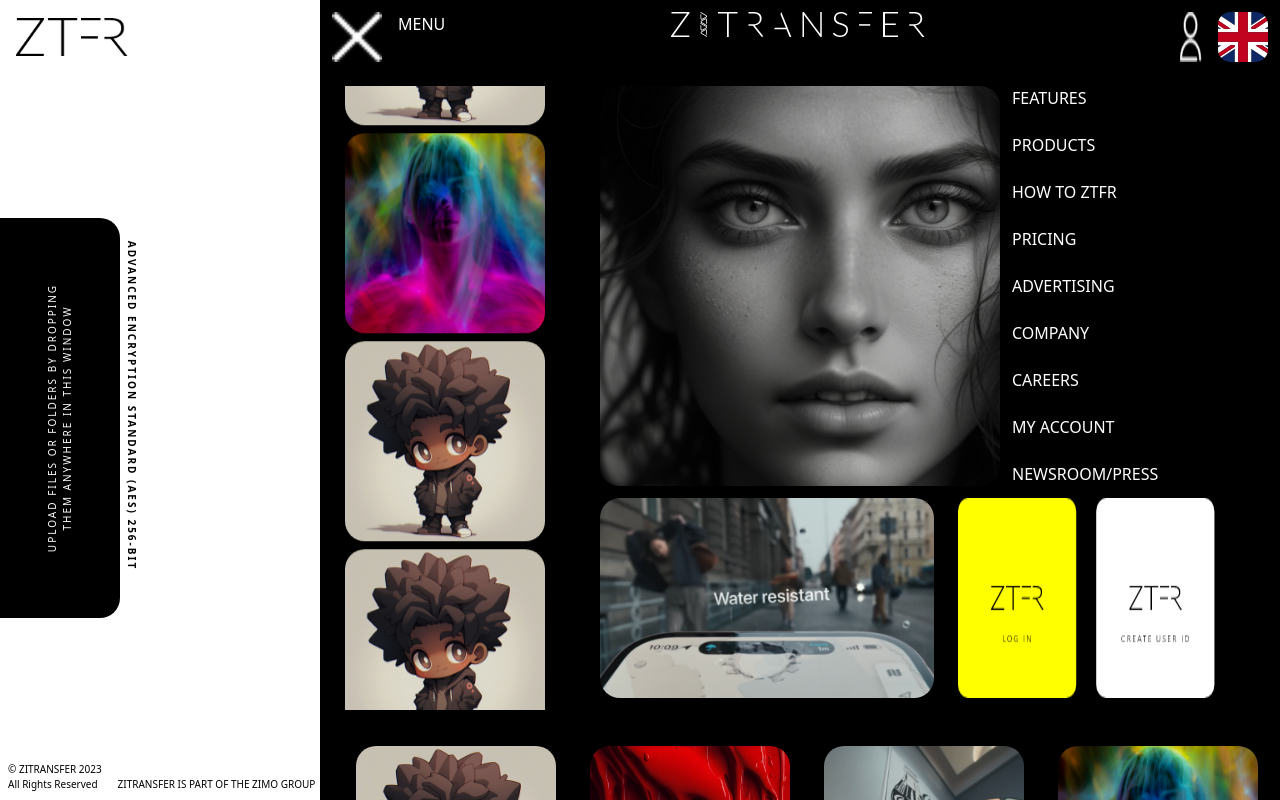
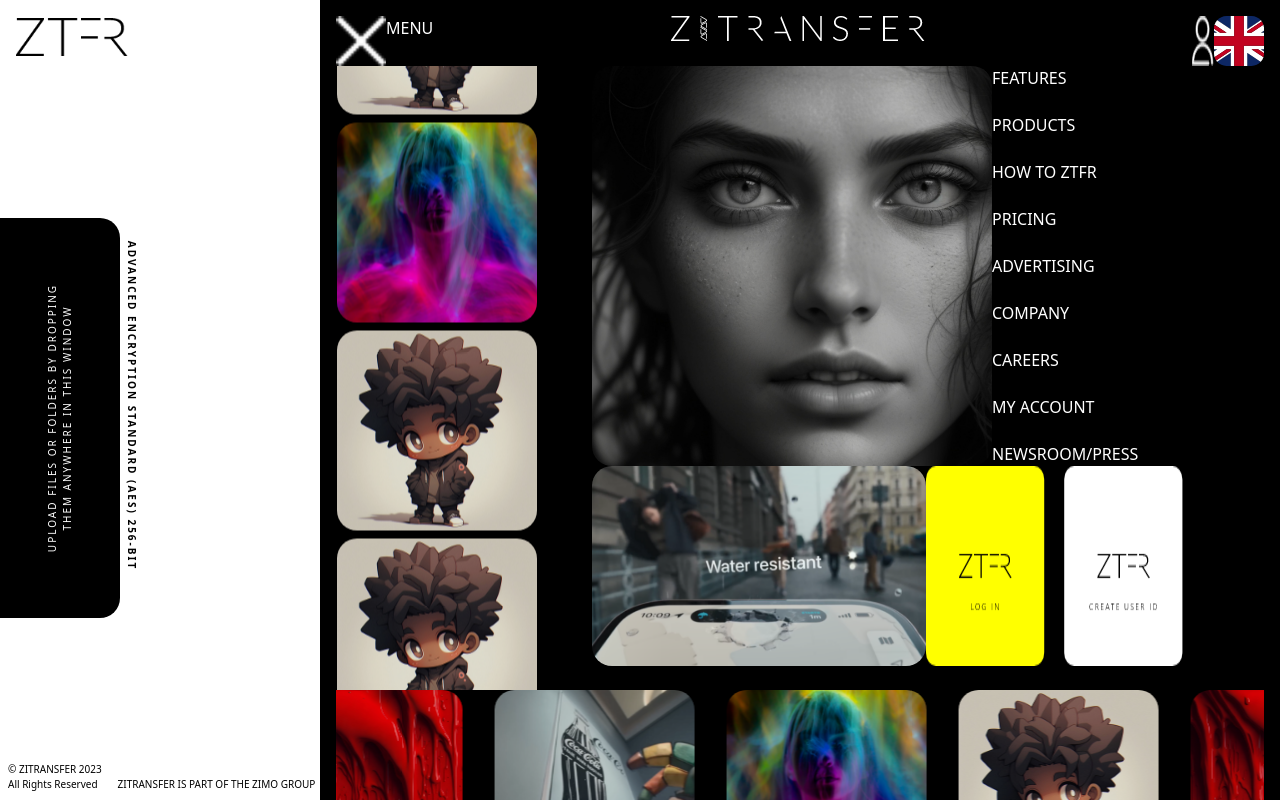
Before and after one commit to AQSA-ABDULLAH/ZTFR-Menu-1.2, a Next.js app: page / in a window 1280 px wide. Both pictures are taken after a click on the element 1255 px from the left and 417 px from the top of the page. Built offline with nearby package versions, Linux system fonts and the light colour scheme.

Commit message:
work on styling

```diff
--- a/components/Sidebar.jsx
+++ b/components/Sidebar.jsx
@@ -6,12 +6,13 @@ import "slick-carousel/slick/slick-theme.css";
 function Sidebar() {
   const carouselSettings = {
     infinite: true,
-    speed: 700,
+    speed: 2000, // Longer duration for smoother horizontal scrolling
     slidesToShow: 4,
     slidesToScroll: 1,
     autoplay: true,
-    autoplaySpeed: 0,
-    arrows: false, // Removes next and back buttons
+    autoplaySpeed: 0, // Continuous scrolling
+    arrows: false,
+    cssEase: "linear", // Smooth scrolling effect
     responsive: [
       {
         breakpoint: 768,
@@ -30,14 +31,16 @@ function Sidebar() {
 
   const verticalCarouselSettings = {
     infinite: true,
-    speed: 700,
+    speed: 2000,
     slidesToShow: 3,
     slidesToScroll: 1,
     vertical: true,
     verticalSwiping: true,
     autoplay: true,
     autoplaySpeed: 0,
-    arrows: false, // Removes next and back buttons
+    arrows: false,
+    cssEase: "linear",
+    rtl: true,
     responsive: [
       {
         breakpoint: 768,
@@ -55,22 +58,22 @@ function Sidebar() {
   };
 
   return (
-    <div className="bg-black fixed text-white top-0 right-0 min-h-screen w-[960px]">
-      <header className="flex justify-between px-3 pt-3">
-        <div className="flex gap-4">
+    <div className="bg-black fixed text-white top-0 right-0 h-[100vh] w-[960px] p-4">
+      <header className="flex justify-between">
+        <div className="flex">
           <img src="/assets/Path 27323.png" alt="close" />
           <p>MENU</p>
         </div>
         <div>
           <img src="/assets/Group 6113.png" alt="logo" />
         </div>
-        <div className="flex gap-4">
+        <div className="flex">
           <img src="/assets/Group 2867.png" alt="user-icon" />
           <img src="/assets/Group 5511.png" alt="UK-Flag" />
         </div>
       </header>
-      <div className="flex flex-row p-3">
-        <div className="p-3 w-[16rem]">
+      <div className="flex flex-row">
+        <div className="w-[16rem]">
           <Slider {...verticalCarouselSettings}>
             <div>
               <img src="/assets/Group 6408.png" alt="image" />
@@ -85,7 +88,7 @@ function Sidebar() {
         </div>
 
         <div>
-          <div className="flex p-3 space-x-3">
+          <div className="flex">
             <img src="/assets/Group 6421.png" alt="image" />
             <div className="flex flex-col justify-between">
               <p>FEATURES</p>
@@ -99,14 +102,14 @@ function Sidebar() {
               <p>NEWSROOM/PRESS</p>
             </div>
           </div>
-          <div className="flex px-3 space-x-6">
+          <div className="flex">
             <img src="/assets/Group 6422.png" alt="image" />
             <img src="/assets/Group 6420.png" alt="image" />
           </div>
         </div>
       </div>
 
-      <div className="p-3">
+      <div className="">
         <Slider {...carouselSettings}>
           <div>
             <img src="/assets/Group 6408.png" alt="image" />
@@ -122,6 +125,12 @@ function Sidebar() {
           </div>
         </Slider>
       </div>
+
+      <footer className="flex justify-between">
+        <p>FOUNDARION</p>
+        <p>TERMS | PRIVACY</p>
+        <img src="/assets/Group 6382.png" alt="logo" />
+      </footer>
     </div>
   );
 }
```
Also changed, not shown: public/assets/Group 4663.png (added), public/assets/Group 6412.png (added).
